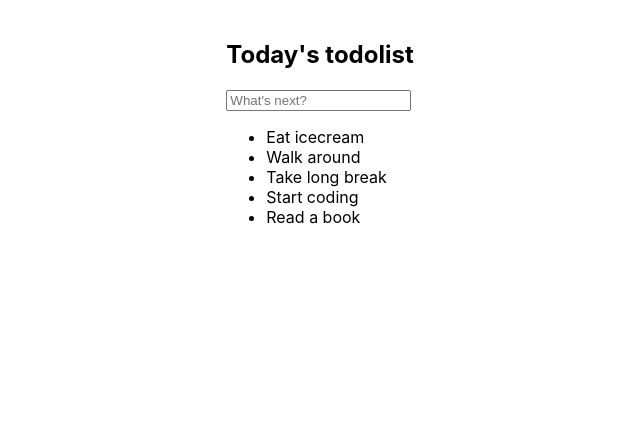
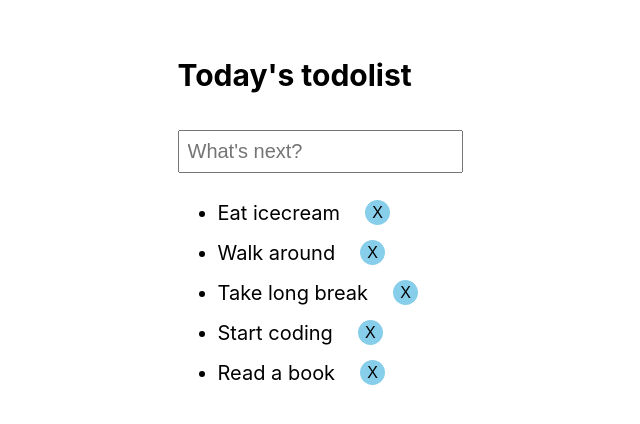
Before and after one commit to christophcar/react-todolist-app, a React (Create React App) app: page / in a window 1280 px wide. Shown: the top 424 px of the page, without its empty margins (320-960 px from the left). Built offline with nearby package versions, Linux system fonts and the light colour scheme.

Commit message:
Add input and delete functionality

```diff
--- a/src/App.css
+++ b/src/App.css
@@ -3,4 +3,30 @@ body {
   justify-content: center;
   align-items: center;
   margin: 20px;
+  font-size: 20px;
+  line-height: 2;
 }
+
+input {
+  padding: 8px;
+  font-size: 20px;
+}
+
+div {
+  display: flex;
+  align-items: center;
+}
+
+button {
+  height: 25px;
+  width: 25px;
+  margin-left: 25px;
+  border-radius: 50%;
+  font-size: 16px;
+  background: skyblue;
+  border: none;
+}
+
+.done {
+  text-decoration: line-through;
+}
--- a/src/App.js
+++ b/src/App.js
@@ -1,5 +1,6 @@
 import React, { Component } from 'react'
 import Todo from './Todo'
+import Input from './Input'
 import './App.css'
 
 class App extends Component {
@@ -17,9 +18,34 @@ class App extends Component {
     const { todos } = this.state
     const newTodos = [
       ...todos.slice(0, index),
-      { ...todos[index], done: true },
+      { ...todos[index], done: !todos[index].done },
       ...todos.slice(index + 1)
     ]
+
+    this.setState({
+      todos: newTodos
+    })
+  }
+
+  valueFromInput = event => {
+    const { todos } = this.state
+    if (event.key === 'Enter') {
+      const newTodos = [
+        // ...todos.slice(0, index),
+        { text: event.target.value, done: false },
+        ...todos
+        // ...todos.slice(index + 1)
+      ]
+      this.setState({
+        todos: newTodos
+      })
+      event.target.value = ''
+    }
+  }
+
+  deleteClicked = index => {
+    const { todos } = this.state
+    const newTodos = [...todos.slice(0, index), ...todos.slice(index + 1)]
 
     this.setState({
       todos: newTodos
@@ -30,12 +56,15 @@ class App extends Component {
     return (
       <section>
         <h1>Today's todolist</h1>
-        <input placeholder="What's next?" />
+        <Input value={this.valueFromInput} />
         <ul>
           {this.state.todos.map((todo, index) => (
             <Todo
+              key={Math.random()}
               text={todo.text}
+              done={todo.done}
               onToggleDone={() => this.toggleDone(index)}
+              onDeleteClicked={() => this.deleteClicked(index)}
             />
           ))}
         </ul>
--- /dev/null
+++ b/src/Input.js
@@ -0,0 +1,10 @@
+import React, { Component } from 'react'
+
+class Input extends Component {
+  render() {
+    const { value } = this.props
+    return <input placeholder="What's next?" onKeyUp={value} />
+  }
+}
+
+export default Input
--- a/src/Todo.js
+++ b/src/Todo.js
@@ -2,7 +2,15 @@ import React, { Component } from 'react'
 
 class Todo extends Component {
   render() {
-    return <li onClick={this.props.onToggleDone}>{this.props.text}</li>
+    const { done, onToggleDone, text, onDeleteClicked } = this.props
+    return (
+      <div>
+        <li className={done ? 'done' : ''} onClick={onToggleDone}>
+          {text}
+        </li>
+        <button onClick={onDeleteClicked}>X</button>
+      </div>
+    )
   }
 }
 
```
